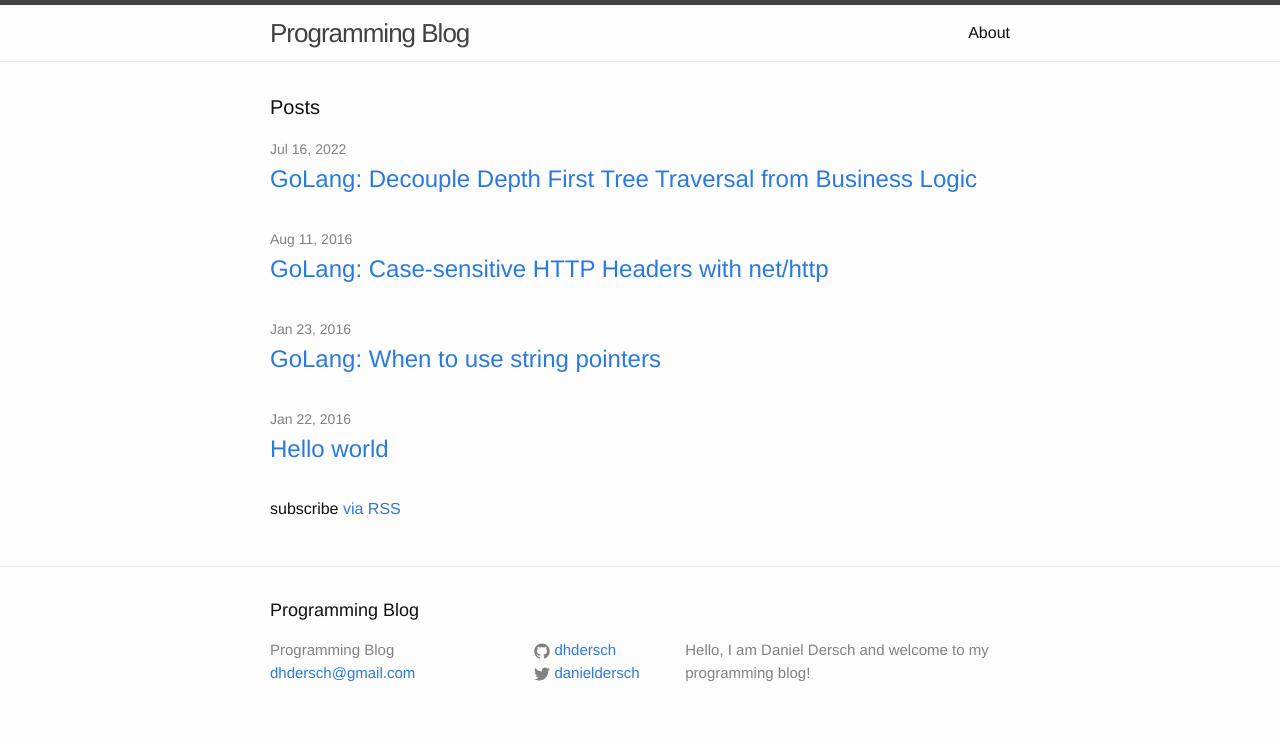
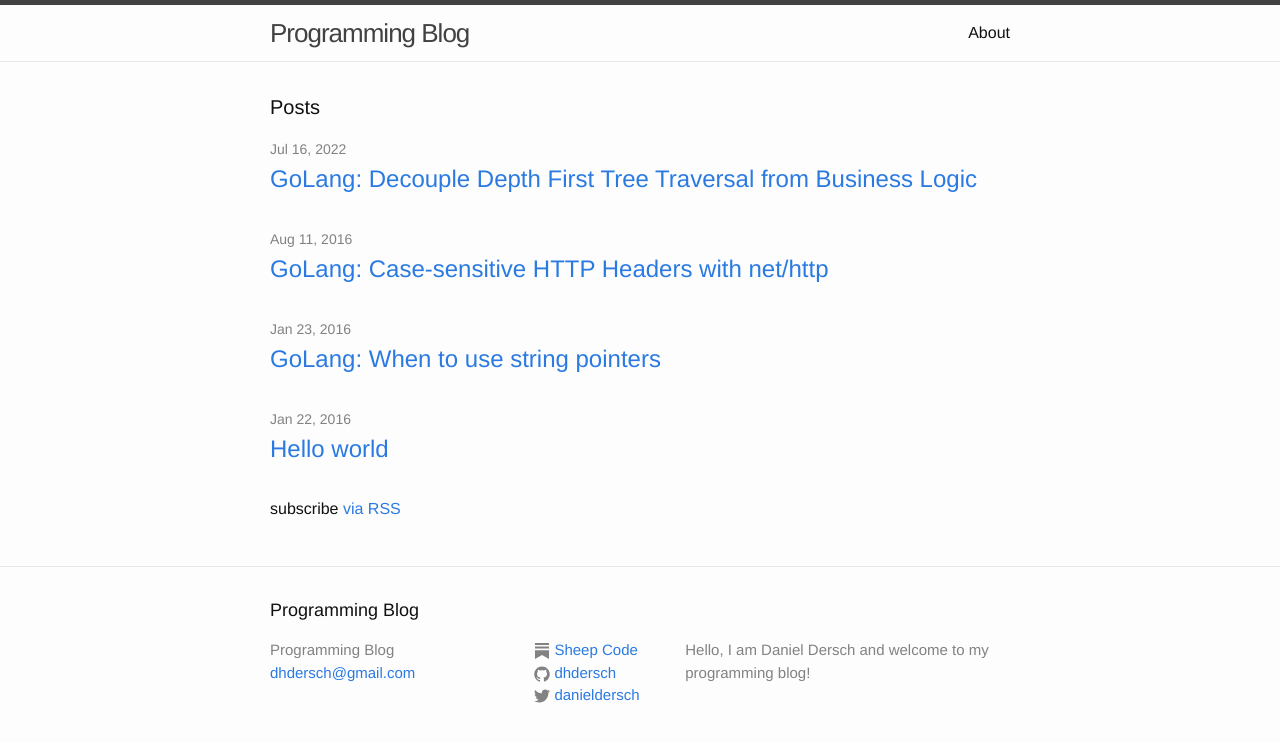
Before and after one commit to dhdersch/dhdersch.github.io, a Jekyll site: the page built from index.html, in a window 1280 px wide. Shown: the top 742 px of the page. Built offline with Jekyll 4.4.1, drawn with Linux system fonts in a browser that asks for light colours.

Commit message:
add substack

```diff
--- a/_includes/footer.html
+++ b/_includes/footer.html
@@ -14,6 +14,16 @@
 
       <div class="footer-col  footer-col-2">
         <ul class="social-media-list">
+
+          <li>
+            <a href="https://sheepcode.substack.com">
+              <span class="icon  icon--substack">
+                <svg role="img" viewBox="0 0 24 24" xmlns="http://www.w3.org/2000/svg"><title>Substack</title><path d="M22.539 8.242H1.46V5.406h21.08v2.836zM1.46 10.812V24L12 18.11 22.54 24V10.812H1.46zM22.54 0H1.46v2.836h21.08V0z"/></svg>
+              </span>
+
+              <span class="username">Sheep Code</span>
+            </a>
+          </li>
           {% if site.github_username %}
           <li>
             <a href="https://github.com/{{ site.github_username }}">
```
